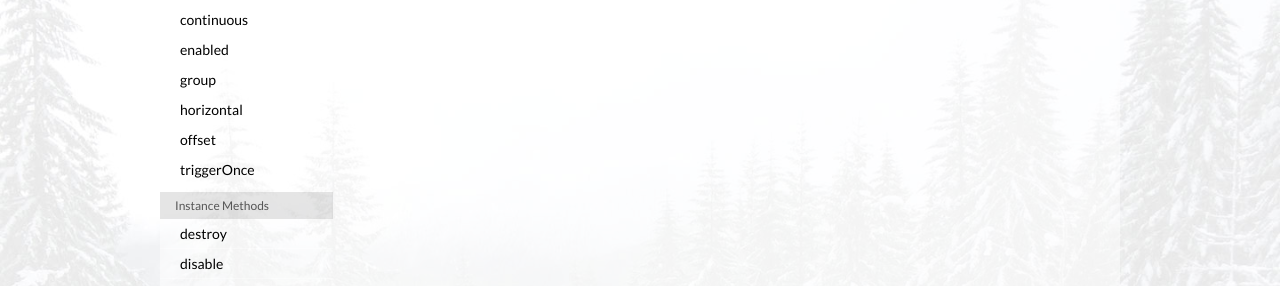
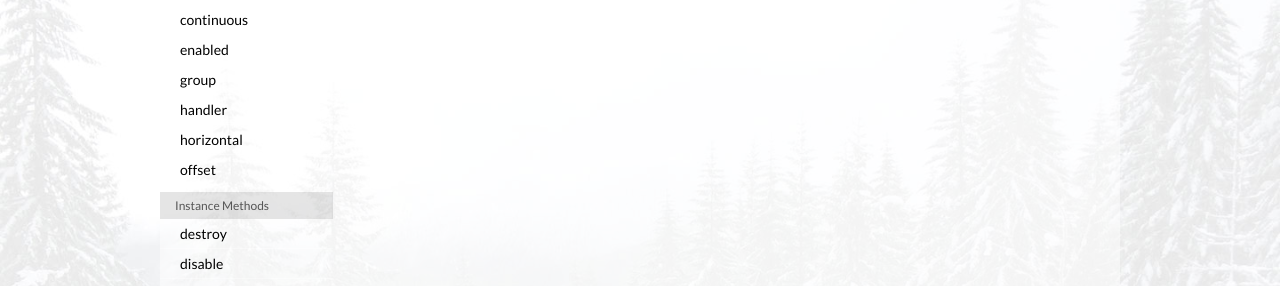
Before and after one commit to imakewebthings/waypoints, a Jekyll site: the page built from api/waypoint/index.html, in a window 1280 px wide. Shown: the part 167-453 px from the top of the page. Built offline with Jekyll 4.4.1, drawn with Linux system fonts in a browser that asks for light colours; nearby versions of some CDN libraries.

Commit message:
handler option

```diff
--- a/_includes/api_nav.html
+++ b/_includes/api_nav.html
@@ -1,52 +1,52 @@
 <ul class="subsection-nav api-nav on-{{ page.subsection }}">
   <li>
-    <a href="{{ site.url }}/api/waypoint" class="nav-waypoint">Waypoint</a>
+    <a href="../waypoint" class="nav-waypoint">Waypoint</a>
     <h3 class="subheading">Options</h3>
     <ul>
-      <li><a href="{{ site.url }}/api/context-option" class="nav-context-option">context</a></li>
-      <li><a href="{{ site.url }}/api/continuous-option" class="nav-continuous-option">continuous</a></li>
-      <li><a href="{{ site.url }}/api/enabled-option" class="nav-enabled-option">enabled</a></li>
-      <li><a href="{{ site.url }}/api/group-option" class="nav-group-option">group</a></li>
-      <li><a href="{{ site.url }}/api/horizontal-option" class="nav-horizontal-option">horizontal</a></li>
-      <li><a href="{{ site.url }}/api/offset-option" class="nav-offset-option">offset</a></li>
-      <li><a href="{{ site.url }}/api/trigger-once-option" class="nav-trigger-once-option">triggerOnce</a></li>
+      <li><a href="../context-option" class="nav-context-option">context</a></li>
+      <li><a href="../continuous-option" class="nav-continuous-option">continuous</a></li>
+      <li><a href="../enabled-option" class="nav-enabled-option">enabled</a></li>
+      <li><a href="../group-option" class="nav-group-option">group</a></li>
+      <li><a href="../handler-option" class="nav-handler-option">handler</a></li>
+      <li><a href="../horizontal-option" class="nav-horizontal-option">horizontal</a></li>
+      <li><a href="../offset-option" class="nav-offset-option">offset</a></li>
     </ul>
     <h3 class="subheading">Instance Methods</h3>
     <ul>
-      <li><a href="{{ site.url }}/api/destroy" class="nav-destroy">destroy</a></li>
-      <li><a href="{{ site.url }}/api/disable" class="nav-disable">disable</a></li>
-      <li><a href="{{ site.url }}/api/enable" class="nav-enable">enable</a></li>
-      <li><a href="{{ site.url }}/api/next" class="nav-next">next</a></li>
-      <li><a href="{{ site.url }}/api/previous" class="nav-previous">previous</a></li>
+      <li><a href="../destroy" class="nav-destroy">destroy</a></li>
+      <li><a href="../disable" class="nav-disable">disable</a></li>
+      <li><a href="../enable" class="nav-enable">enable</a></li>
+      <li><a href="../next" class="nav-next">next</a></li>
+      <li><a href="../previous" class="nav-previous">previous</a></li>
     </ul>
     <h3 class="subheading">Class Methods</h3>
     <ul>
-      <li><a href="{{ site.url }}/api/destroy-all" class="nav-destroy-all">destroyAll</a></li>
-      <li><a href="{{ site.url }}/api/refresh-all" class="nav-refresh-all">refreshAll</a></li>
-      <li><a href="{{ site.url }}/api/viewport-height" class="nav-viewport-height">viewportHeight</a></li>
-      <li><a href="{{ site.url }}/api/viewport-width" class="nav-viewport-width">viewportWidth</a></li>
+      <li><a href="../destroy-all" class="nav-destroy-all">destroyAll</a></li>
+      <li><a href="../refresh-all" class="nav-refresh-all">refreshAll</a></li>
+      <li><a href="../viewport-height" class="nav-viewport-height">viewportHeight</a></li>
+      <li><a href="../viewport-width" class="nav-viewport-width">viewportWidth</a></li>
     </ul>
   </li>
 
   <li>
-    <a href="{{ site.url }}/api/context" class="nav-context">Waypoint.Context</a>
+    <a href="../context" class="nav-context">Waypoint.Context</a>
     <h3 class="subheading">Instance Methods</h3>
     <ul>
-      <li><a href="{{ site.url }}/api/context-destroy" class="nav-context-destroy">destroy</a></li>
-      <li><a href="{{ site.url }}/api/context-refresh" class="nav-context-refresh">refresh</a></li>
+      <li><a href="../context-destroy" class="nav-context-destroy">destroy</a></li>
+      <li><a href="../context-refresh" class="nav-context-refresh">refresh</a></li>
     </ul>
     <h3 class="subheading">Class Methods</h3>
     <ul>
-      <li><a href="{{ site.url }}/api/context-find-by-element" class="nav-context-find-by-element">findByElement</a></li>
+      <li><a href="../context-find-by-element" class="nav-context-find-by-element">findByElement</a></li>
     </ul>
   </li>
 
   <li>
-    <a href="{{ site.url }}/api/group" class="nav-group">Waypoint.Group</a>
+    <a href="../group" class="nav-group">Waypoint.Group</a>
     <h3 class="subheading">Instance Methods</h3>
     <ul>
-      <li><a href="{{ site.url }}/api/first" class="nav-first">first</a></li>
-      <li><a href="{{ site.url }}/api/last" class="nav-last">last</a></li>
+      <li><a href="../first" class="nav-first">first</a></li>
+      <li><a href="../last" class="nav-last">last</a></li>
     </ul>
   </li>
 </ul>
--- a/_scss/_api.scss
+++ b/_scss/_api.scss
@@ -142,7 +142,7 @@
   margin-top:200px;
 }
 
-#horizontal-waypoint, #horizontal-waypoint-offset {
+#horizontal-waypoint, #horizontal-waypoint-offset, #handler-horizontal {
   width:1000px;
   height:100%;
   padding:10px;
--- a/_scss/_subsection.scss
+++ b/_scss/_subsection.scss
@@ -1,7 +1,7 @@
 $sections:
   (getting-started, jquery-waypoints, creating-adapters, debugging-waypoints),
   (sticky-elements, infinite-scroll, inview),
-  (context, context-destroy, context-find-by-element, context-option, context-refresh, continuous-option, destroy, destroy-all, disable, enable, enabled-option, first, group, group-option, horizontal-option, last, next, offset-option, previous, refresh-all, trigger-once-option, viewport-height, viewport-width, waypoint);
+  (context, context-destroy, context-find-by-element, context-option, context-refresh, continuous-option, destroy, destroy-all, disable, enable, enabled-option, first, group, group-option, handler-option, horizontal-option, last, next, offset-option, previous, refresh-all, trigger-once-option, viewport-height, viewport-width, waypoint);
 
 .subsection-nav {
   margin:0;
--- a/css/styles.css
+++ b/css/styles.css
@@ -469,7 +469,7 @@
   .subsection-nav li:first-child > a {
     border-top: 0; }
 
-.on-getting-started .nav-getting-started, .on-jquery-waypoints .nav-jquery-waypoints, .on-creating-adapters .nav-creating-adapters, .on-debugging-waypoints .nav-debugging-waypoints, .on-sticky-elements .nav-sticky-elements, .on-infinite-scroll .nav-infinite-scroll, .on-inview .nav-inview, .on-context .nav-context, .on-context-destroy .nav-context-destroy, .on-context-find-by-element .nav-context-find-by-element, .on-context-option .nav-context-option, .on-context-refresh .nav-context-refresh, .on-continuous-option .nav-continuous-option, .on-destroy .nav-destroy, .on-destroy-all .nav-destroy-all, .on-disable .nav-disable, .on-enable .nav-enable, .on-enabled-option .nav-enabled-option, .on-first .nav-first, .on-group .nav-group, .on-group-option .nav-group-option, .on-horizontal-option .nav-horizontal-option, .on-last .nav-last, .on-next .nav-next, .on-offset-option .nav-offset-option, .on-previous .nav-previous, .on-refresh-all .nav-refresh-all, .on-trigger-once-option .nav-trigger-once-option, .on-viewport-height .nav-viewport-height, .on-viewport-width .nav-viewport-width, .on-waypoint .nav-waypoint {
+.on-getting-started .nav-getting-started, .on-jquery-waypoints .nav-jquery-waypoints, .on-creating-adapters .nav-creating-adapters, .on-debugging-waypoints .nav-debugging-waypoints, .on-sticky-elements .nav-sticky-elements, .on-infinite-scroll .nav-infinite-scroll, .on-inview .nav-inview, .on-context .nav-context, .on-context-destroy .nav-context-destroy, .on-context-find-by-element .nav-context-find-by-element, .on-context-option .nav-context-option, .on-context-refresh .nav-context-refresh, .on-continuous-option .nav-continuous-option, .on-destroy .nav-destroy, .on-destroy-all .nav-destroy-all, .on-disable .nav-disable, .on-enable .nav-enable, .on-enabled-option .nav-enabled-option, .on-first .nav-first, .on-group .nav-group, .on-group-option .nav-group-option, .on-handler-option .nav-handler-option, .on-horizontal-option .nav-horizontal-option, .on-last .nav-last, .on-next .nav-next, .on-offset-option .nav-offset-option, .on-previous .nav-previous, .on-refresh-all .nav-refresh-all, .on-trigger-once-option .nav-trigger-once-option, .on-viewport-height .nav-viewport-height, .on-viewport-width .nav-viewport-width, .on-waypoint .nav-waypoint {
   background: #348ec0;
   color: #fff;
   cursor: default; }
@@ -932,7 +932,7 @@
   height: 600px;
   margin-top: 200px; }
 
-#horizontal-waypoint, #horizontal-waypoint-offset {
+#horizontal-waypoint, #horizontal-waypoint-offset, #handler-horizontal {
   width: 1000px;
   height: 100%;
   padding: 10px;
--- a/js/scripts.js
+++ b/js/scripts.js
@@ -296,6 +296,23 @@
     })
   }
 
+  function handlerExample() {
+    $('#handler-example').waypoint({
+      handler: function(direction) {
+        notify('Handler triggered in ' + direction + ' direction')
+      },
+      offset: 'bottom-in-view'
+    })
+
+    $('#handler-horizontal').waypoint({
+      handler: function(direction) {
+        notify('Handler triggered in ' + direction + ' direction')
+      },
+      context: '#overflow-scroll',
+      horizontal: true
+    })
+  }
+
   function initApiExamples() {
     disableEnableExample()
     destroyExample()
@@ -306,6 +323,7 @@
     enabledExample()
     horizontalExample()
     offsetExample()
+    handlerExample()
   }
 
   $(function() {
```
Also changed, not shown: api/handler-option/index.html (added, +49 -0 lines), api/trigger-once-option/index.html (deleted, +0 -7 lines).
